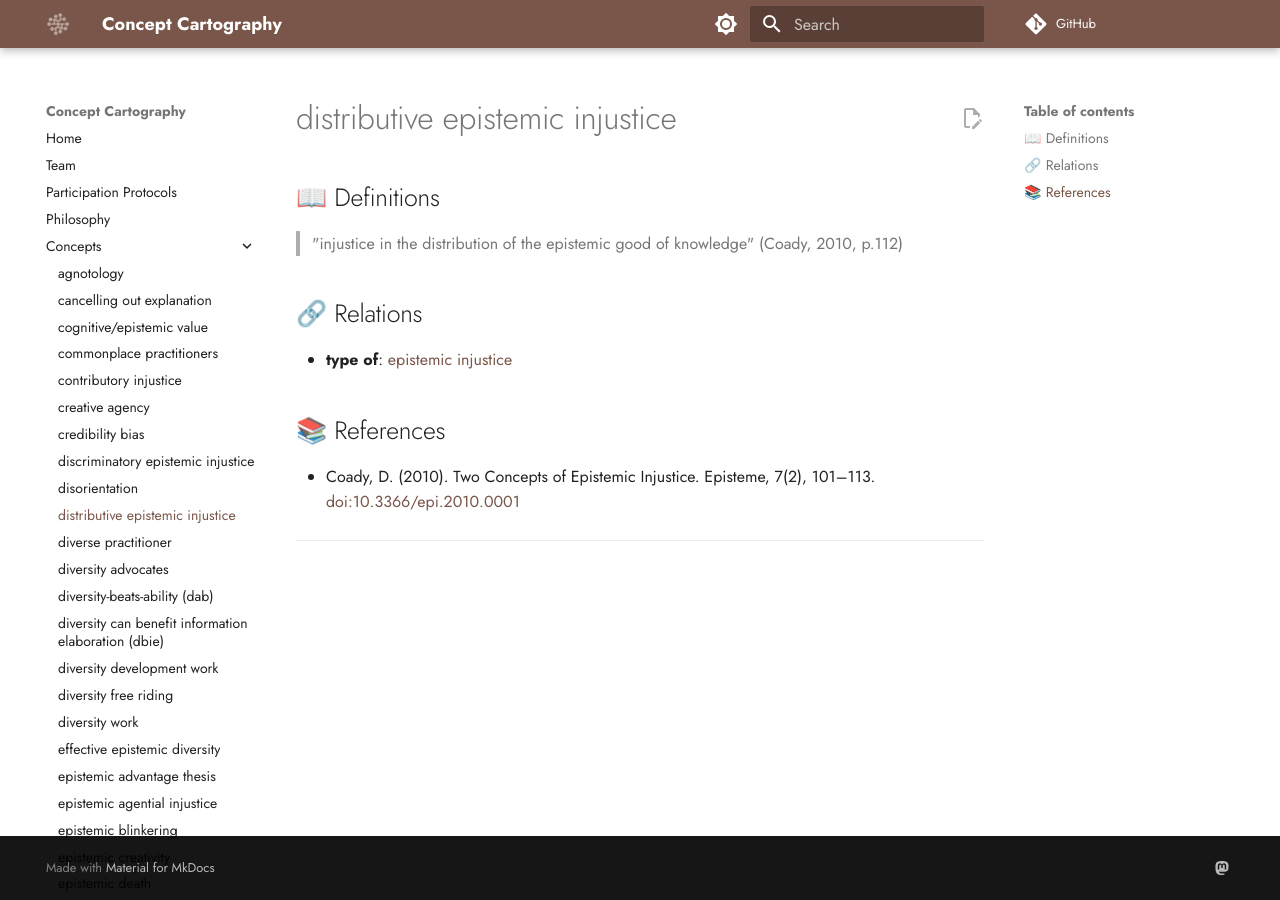
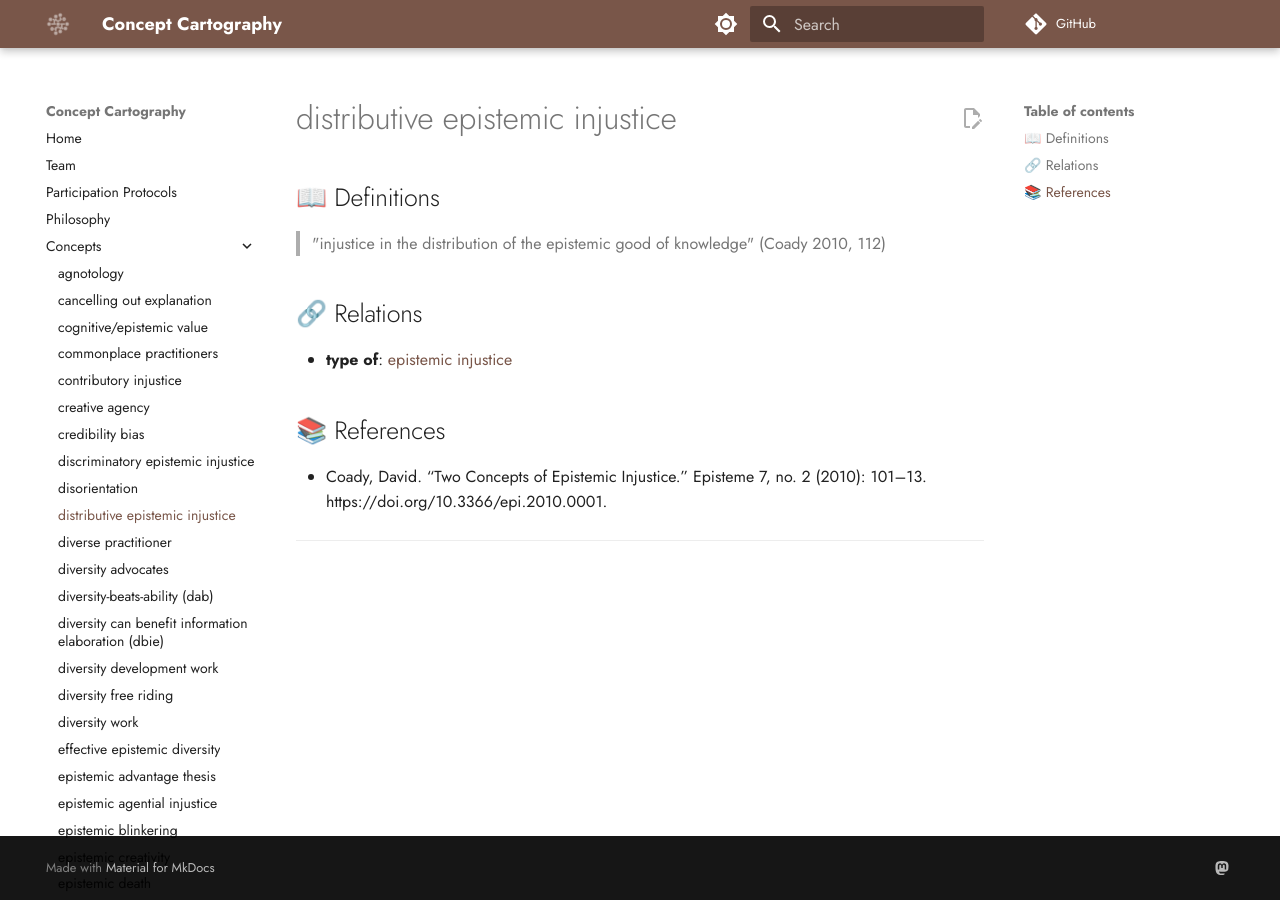
Before and after one commit to conceptcartography/conceptcartography, an MkDocs documentation site: the page built from docs/concepts/distributive-epistemic-injustice.md, in a window 1280 px wide. Built offline with MkDocs 1.6.1 and Material for MkDocs 9.7.7, drawn with Linux system fonts in a browser that asks for light colours; comment, search, counter and statistics services are not loaded; the version menu is left out.

Commit message:
Update distributive-epistemic-injustice.md

```diff
--- a/docs/concepts/distributive-epistemic-injustice.md
+++ b/docs/concepts/distributive-epistemic-injustice.md
@@ -1,11 +1,9 @@
 ---
 concept: distributive epistemic injustice
 references:
-- Coady, D. (2010). Two Concepts of Epistemic Injustice. Episteme, 7(2), 101–113.
-  doi:10.3366/epi.2010.0001
+- 'Coady, David. “Two Concepts of Epistemic Injustice.” Episteme 7, no. 2 (2010): 101–13. https://doi.org/10.3366/epi.2010.0001.'
 definitions:
-- '"injustice in the distribution of the epistemic good of knowledge" (Coady, 2010,
-  p.112)'
+- '"injustice in the distribution of the epistemic good of knowledge" (Coady 2010, 112)'
 examples: []
 relations:
 - type: type of
@@ -16,7 +14,7 @@ relations:
 
 ## 📖 Definitions
 
-> "injustice in the distribution of the epistemic good of knowledge" (Coady, 2010, p.112)
+> "injustice in the distribution of the epistemic good of knowledge" (Coady 2010, 112)
 
 ## 🔗 Relations
 
@@ -24,7 +22,7 @@ relations:
 
 ## 📚 References
 
-- Coady, D. (2010). Two Concepts of Epistemic Injustice. Episteme, 7(2), 101–113. [doi:10.3366/epi.2010.0001](https://doi.org/10.3366/epi.2010.0001)
+- Coady, David. “Two Concepts of Epistemic Injustice.” Episteme 7, no. 2 (2010): 101–13. https://doi.org/10.3366/epi.2010.0001.
 
 ---
 
```
